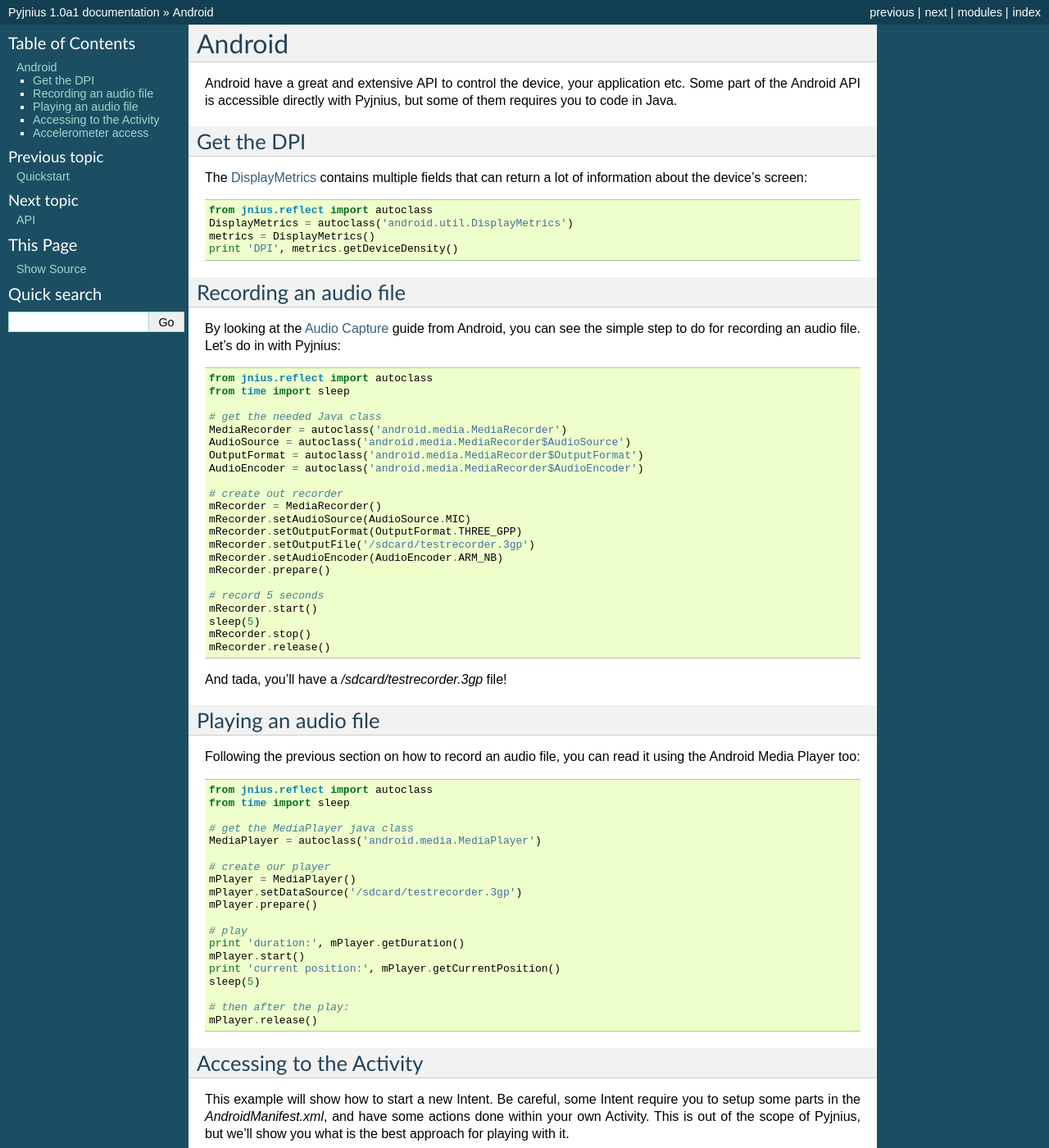
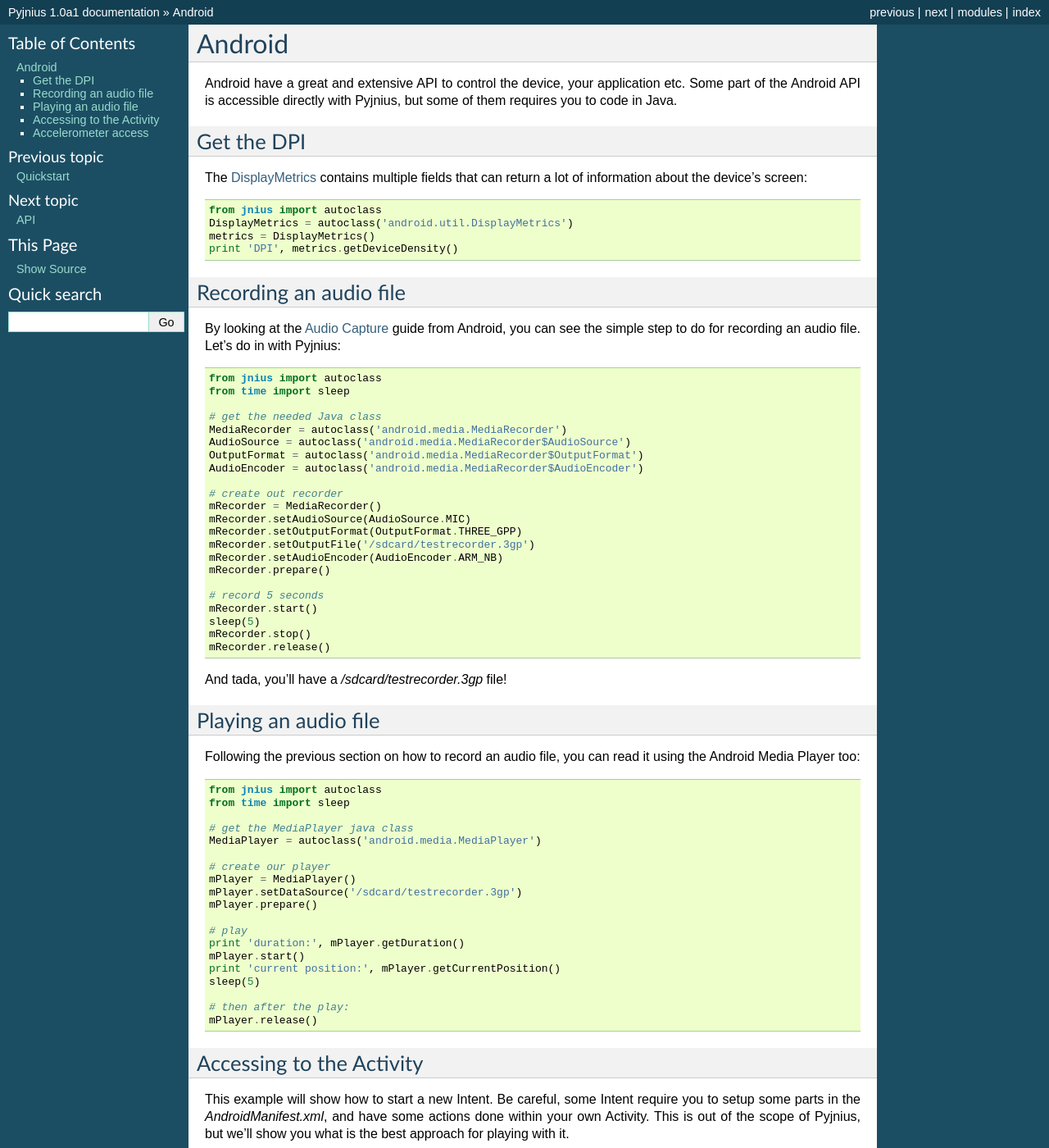
Before and after one commit to kivy/pyjnius, a Sphinx documentation site: the page built from docs/source/android.rst, in a window 1280 px wide and 1400 px high. Shown: the whole window at 82% size. Built offline with Sphinx 7.4.7, drawn with Linux system fonts in a browser that asks for light colours; some of the changed text lies outside the part shown.

Commit message:
remove the "reflect" import from the documentation

```diff
--- a/docs/source/android.rst
+++ b/docs/source/android.rst
@@ -14,7 +14,7 @@ Get the DPI
 The `DisplayMetrics
 <http://developer.android.com/reference/android/util/DisplayMetrics.html>`_ contains multiple fields that can return a lot of information about the device's screen::
 
-    from jnius.reflect import autoclass
+    from jnius import autoclass
     DisplayMetrics = autoclass('android.util.DisplayMetrics')
     metrics = DisplayMetrics()
     print 'DPI', metrics.getDeviceDensity()
@@ -28,7 +28,7 @@ By looking at the `Audio Capture
 from Android, you can see the simple step to do for recording an audio file.
 Let's do in with Pyjnius::
 
-    from jnius.reflect import autoclass
+    from jnius import autoclass
     from time import sleep
 
     # get the needed Java class
@@ -60,7 +60,7 @@ Playing an audio file
 Following the previous section on how to record an audio file, you can read it
 using the Android Media Player too::
 
-    from jnius.reflect import autoclass
+    from jnius import autoclass
     from time import sleep
 
     # get the MediaPlayer java class
@@ -93,7 +93,7 @@ On Python-for-android project, you can access to the default `PythonActivity`.
 Let's see an example that demonstrate the `Intent.ACTION_VIEW`::
 
     from jnius import cast
-    from jnius.reflect import autoclass
+    from jnius import autoclass
 
     # import the needed Java class
     PythonActivity = autoclass('org.renpy.android.PythonActivity')
@@ -179,7 +179,7 @@ listener. And we saved the last event received in `Hardware.lastEvent`.
 Now you can use it in Pyjnius::
 
     from time import sleep
-    from jnius.reflect import autoclass
+    from jnius import autoclass
 
     Hardware = autoclass('org.myapp.Hardware')
 
--- a/docs/source/api.rst
+++ b/docs/source/api.rst
@@ -167,4 +167,4 @@ Reflection functions
 
     >>> from jnius import autoclass
     >>> autoclass('java.lang.System')
-    <class 'jnius.reflect.java.lang.System'>
+    <class 'jnius.java.lang.System'>
--- a/docs/source/quickstart.rst
+++ b/docs/source/quickstart.rst
@@ -12,7 +12,7 @@ A minimal example
 
 A minimal Pyjnius example looks something like this::
 
-    from jnius.reflect import autoclass
+    from jnius import autoclass
 
     Stack = autoclass('java.util.Stack')
     stack = Stack()
@@ -44,7 +44,7 @@ fields and methods naturally. Let's go deeper::
 
     >>> System = autoclass('java.lang.System')
     >>> System
-    <class 'jnius.reflect.java.lang.System'>
+    <class 'jnius.java.lang.System'>
     >>> System.out
     <java.io.PrintStream at 0x234df50 jclass=java/io/PrintStream jself=37921360>
     >>> System.out.println
```
